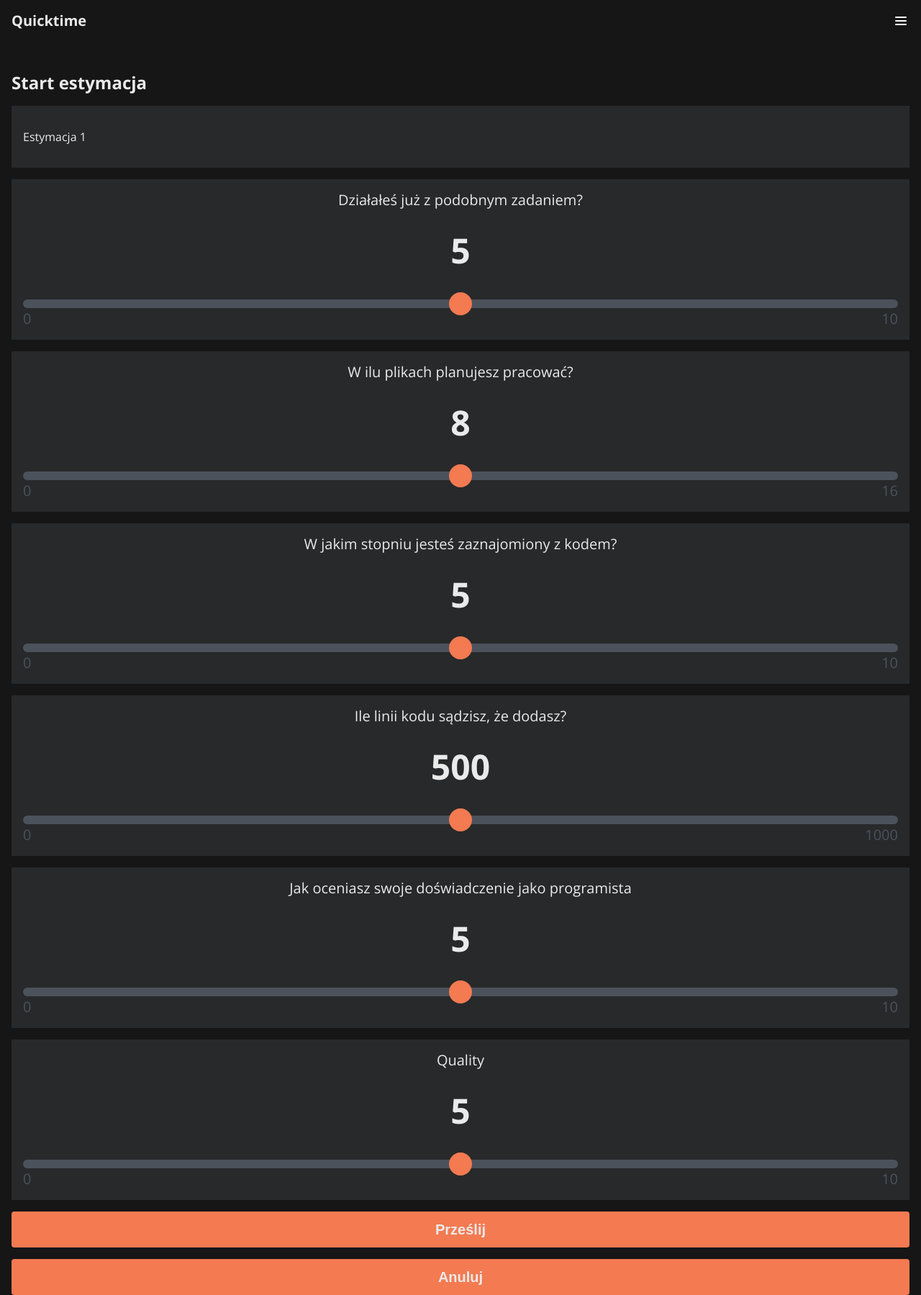
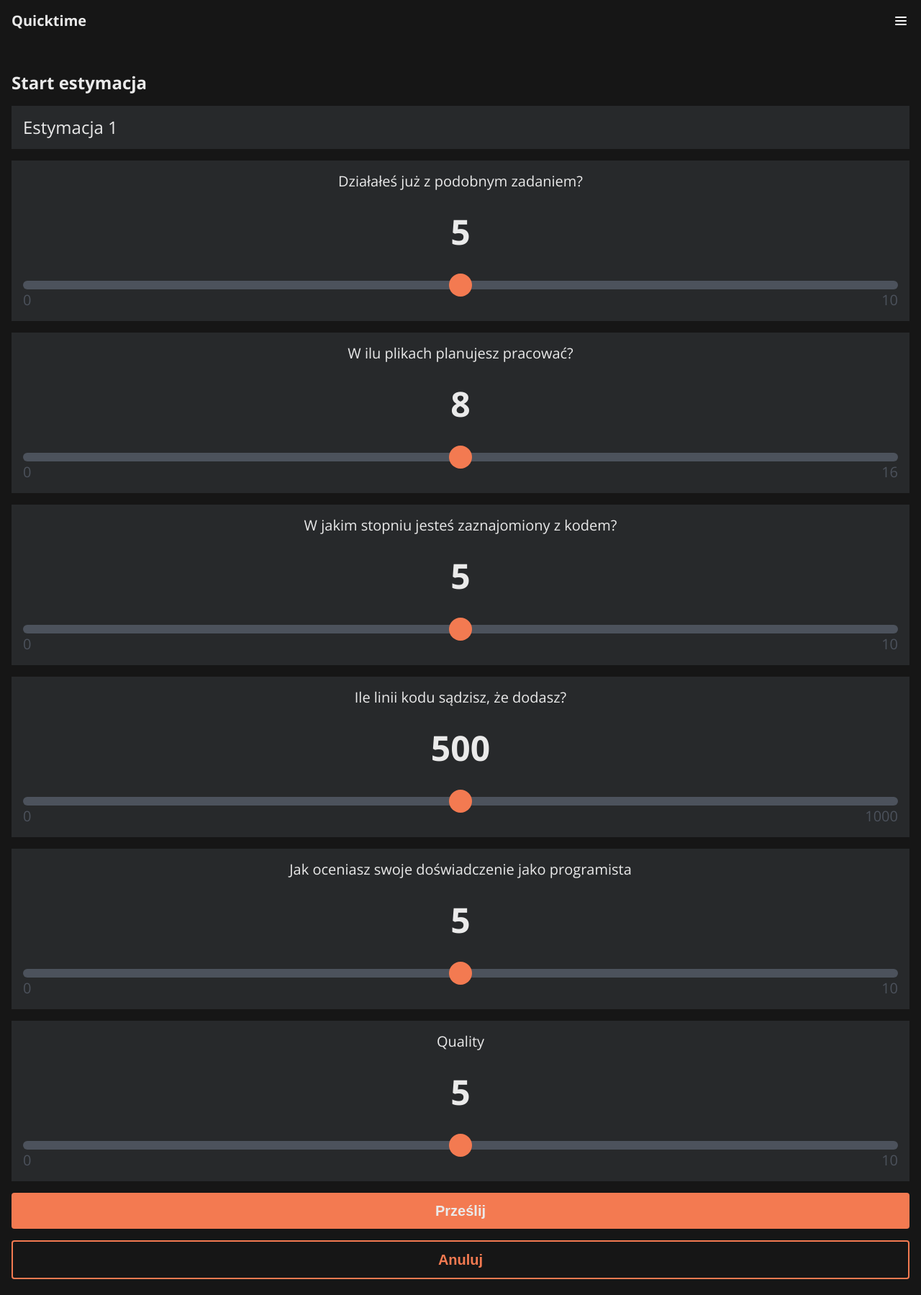
Before and after one commit to IO2020RKTSPF/hakaton-2022, a Next.js app: page /user/add/estimate in a window 1280 px wide. Shown: the whole page at 72% size. After the commit the page ends 1777 px from the top, so only its background shows below. Built offline with nearby package versions, Linux system fonts and the light colour scheme.

Commit message:
Added add estimate page

```diff
--- a/containers/Button/Button.module.scss
+++ b/containers/Button/Button.module.scss
@@ -11,7 +11,9 @@
 }
 
 .outline {
-  border: var(--theme-border-width-1) solid var(--theme-accent-color-1);
+  border: var(--theme-border-width-1) solid currentColor;
+  color: var(--theme-accent-color-1);
+  background-color: unset;
 }
 
 .filled {
--- a/containers/Button/Button.tsx
+++ b/containers/Button/Button.tsx
@@ -6,8 +6,10 @@ function Button({
   outline,
   children,
   className,
+  onClick,
 }: {
   outline?: boolean;
+  onClick?: any;
   children: JSX.Element | string;
   className?: string;
 }) {
@@ -17,6 +19,7 @@ function Button({
         [styles.outline]: outline,
         [styles.filled]: !outline,
       })}
+      onClick={onClick}
     >
       {children}
     </button>
--- a/pages/user/add/estimate/index.tsx
+++ b/pages/user/add/estimate/index.tsx
@@ -1,10 +1,11 @@
+import Button from "@containers/Button/Button";
+import Card from "@containers/Card/Card";
+import Container from "@containers/Container/Container";
+import EstimationCard from "@containers/EstimationCard/EstimationCard";
+import { useState } from "react";
+
+import usePostRequest from "../../../../hooks/usePostRequest";
 import styles from "./Estimate.module.scss";
-import Container from "@containers/Container/Container";
-import Card from "@containers/Card/Card";
-import Paragraph from "@containers/Paragraph/Paragraph";
-import { useState } from "react";
-import EstimationCard from "@containers/EstimationCard/EstimationCard";
-import Button from "@containers/Button/Button";
 
 function Estimate({}) {
   const [lines, setLines] = useState(500);
@@ -14,13 +15,28 @@ function Estimate({}) {
   const [taskKnowledge, setTaskKnowledge] = useState(5);
   const [quality, setQuality] = useState(5);
 
+  const { fetch, response } = usePostRequest({ pathname: "/api/estimate" });
+
+  const handleSubmit = async () => {
+    await fetch({
+      useAi: true,
+      lines,
+      codeFamiliarity,
+      experience,
+      projectScale,
+      taskKnowledge,
+    });
+  };
+
+  console.log(response);
+
   return (
     <Container>
       <div className={styles.estimation}>
         <header className={styles.header}>
           <h1 className={styles.title}>Start estymacja</h1>
           <Card>
-            <Paragraph className={styles.name}>Estymacja 1</Paragraph>
+            <span className={styles.name}>Estymacja 1</span>
           </Card>
         </header>
         <EstimationCard
@@ -65,8 +81,8 @@ function Estimate({}) {
           onChange={setQuality}
           max={10}
         />
-        <Button>Prześlij</Button>
-        <Button>Anuluj</Button>
+        <Button onClick={handleSubmit}>Prześlij</Button>
+        <Button outline>Anuluj</Button>
       </div>
     </Container>
   );
```
Also changed, not shown: hooks/usePutRequest.tsx (added, +33 -0 lines).
